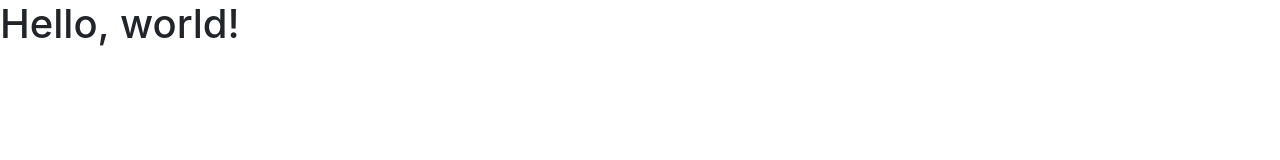
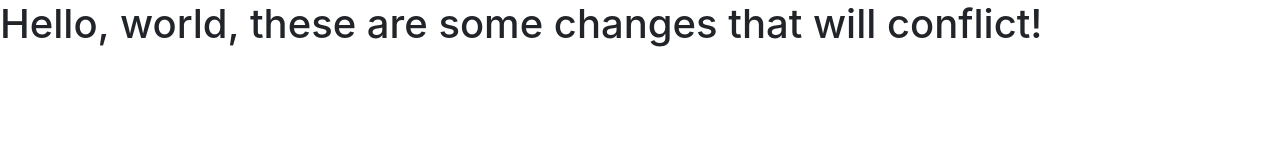
Before and after one commit to justinyost/git-as-svn, a plain HTML site: page index.html in a window 1280 px wide. Drawn offline with nearby package versions, Linux system fonts and the light colour scheme.

Commit message:
Updated Text in the index.html File

```diff
--- a/index.html
+++ b/index.html
@@ -11,7 +11,7 @@
 		<title>Hello, world!</title>
 	</head>
 	<body>
-		<h1>Hello, world!</h1>
+		<h1>Hello, world, these are some changes that will conflict!</h1>
 
 		<!-- Optional JavaScript -->
 		<!-- jQuery first, then Popper.js, then Bootstrap JS -->
```
